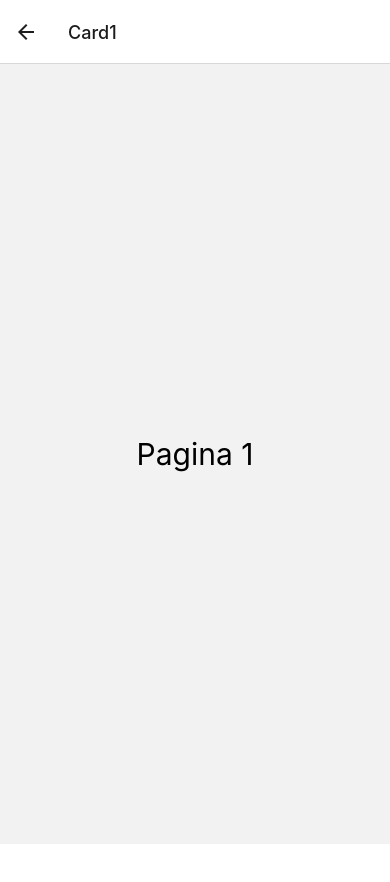
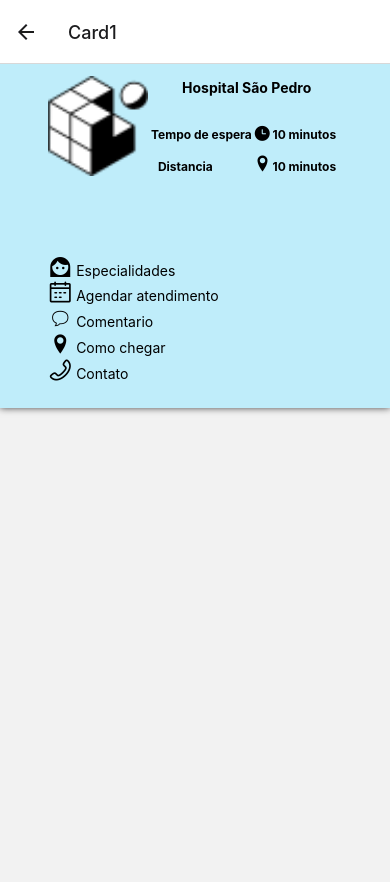
Before and after one commit to arnoldcainan/sos-fila3.0, a React Native app: screen /Card1 in a window 390 px wide. Shown: the top 882 px of the page. Before the commit the page ends 844 px from the top, so only its background shows below. Built offline with nearby package versions, Linux system fonts and the light colour scheme.

Commit message:
adicionando o card1

```diff
--- a/package.json
+++ b/package.json
@@ -21,7 +21,10 @@
     "react-native-safe-area-context": "^4.5.0",
     "react-native-screens": "~3.20.0",
     "react-native-vector-icons": "^9.2.0",
-    "yet": "^0.1.0"
+    "yet": "^0.1.0",
+    "react-native-web": "~0.18.10",
+    "react-dom": "18.2.0",
+    "@expo/webpack-config": "^18.0.1"
   },
   "devDependencies": {
     "@babel/core": "^7.20.0"
--- a/screens/Card1.js
+++ b/screens/Card1.js
@@ -1,12 +1,106 @@
-import { View, Text } from 'react-native'
+import * as React from 'react';
+import { Text, View, StyleSheet, Image, TouchableOpacity } from 'react-native';
+import { AntDesign } from '@expo/vector-icons';  //icone relogio,coracao
+import { Entypo } from '@expo/vector-icons'; //icone local
+import { MaterialCommunityIcons } from '@expo/vector-icons';
+import { EvilIcons } from '@expo/vector-icons';
 
-const Card1 = () => {
 
-    return (
-        <View style={{ flex: 1, justifyContent: 'center', alignItems: 'center' }}>
-            <Text style={{ fontSize: 30 }}>Pagina 1</Text>
-        </View>
-    )
+const Card1 = ({ navigation, route }) => {
+
+  return (
+
+
+          <View style={styles.container}>
+              <TouchableOpacity onPress={() => navigation.navigate('Card1')}>
+            <Image style={styles.logo} source={require('../assets/favicon.png')} />
+              </TouchableOpacity>
+            <View>
+            <Text style={styles.titulo }> Hospital São Pedro</Text>
+              <View style={styles.relogio}>
+                <Text style={styles.paragraph}> Tempo de espera <AntDesign name="clockcircle" size={15} color="black" /> 10 minutos  </Text>
+              </View>
+              <View style={styles.distancia}>
+                <Text style={styles.paragraph}> Distancia              <Entypo name="location-pin" size={20} color="black" />10 minutos  </Text>
+              </View>
+              <View style={styles.especialidades}>
+                <Text><MaterialCommunityIcons name="face-woman" size={24} color="black" /> Especialidades</Text>
+              </View>
+              <View style={styles.agendar}>
+                <Text><AntDesign name="calendar" size={24} color="black" /> Agendar atendimento</Text>
+              </View>
+              <View style={styles.comentario}>
+                <Text><EvilIcons name="comment" size={24} color="black" /> Comentario</Text>
+              </View>
+              <View style={styles.comoChegar}>
+                <Text><Entypo name="location-pin" size={24} color="black" /> Como chegar</Text>
+              </View>
+              <View style={styles.contato}>
+                <Text><AntDesign name="phone" size={24} color="black" /> Contato</Text>
+              </View>
+            </View>
+          </View>
+  );
 }
 
+const styles = StyleSheet.create({
+  container: {
+    elevation: 3,
+    flexDirection: 'row',
+    alignItems: 'center',
+    justifyContent: 'center',
+    padding: 25,
+    backgroundColor:'#BFEDFA',
+    marginBottom: 500,
+    shadowColor: '#444',
+    shadowOpacity: 2.5,
+    shadowRadius: 7,
+  },
+  titulo: {
+    textAlign:'center',
+    textItems: 'center',
+    justifyContent: 'center',
+    padding: 30,
+    fontWeight: 'bold',
+    marginTop: -40,
+  },
+  paragraph: {
+    textAlign:'right',
+    marginTop: 0,
+    fontSize: 12,
+    fontWeight: 'bold',
+  },
+  //icone relogio
+  relogio:{
+    color: "blue",
+    marginBottom: 10,
+  //icone local
+  },
+  distancia:{
+    color: "blue",
+},
+  logo: {
+    height: 100,
+    width: 100,
+    marginTop: -160,
+  },
+  especialidades:{
+    alignItems:'row',
+    marginTop: 80,
+    marginLeft: -100,
+},
+  agendar:{
+    marginLeft: -100,
+},
+  comentario:{
+   marginLeft: -100,
+},
+  comoChegar:{
+   marginLeft: -100,
+},
+  contato:{
+  marginLeft: -100,
+},
+});
+
 export default Card1
--- a/screens/Principal.js
+++ b/screens/Principal.js
@@ -10,7 +10,7 @@ const Principal = ({ navigation, route }) => {
 
         <View style={styles.container}>
             <TouchableOpacity onPress={() => navigation.navigate('Card1')}>
-          <Image style={styles.logo} source={require('../assets/icon.png')} />
+          <Image style={styles.logo} source={require('../assets/favicon.png')} />
             </TouchableOpacity>
           <View>
            <Text style={styles.titulo }> Hospital São Pedro</Text>
@@ -31,11 +31,16 @@ const Principal = ({ navigation, route }) => {
 
 const styles = StyleSheet.create({
   container: {
+    elevation: 3,
     flexDirection: 'row',
     alignItems: 'center',
     justifyContent: 'center',
-    padding: 30,
+    padding: 25,
     backgroundColor:'#BFEDFA',
+    marginBottom: 500,
+    shadowColor: '#444',
+    shadowOpacity: 2.5,
+    shadowRadius: 7,
   },
   titulo: {
     textAlign:'center',
@@ -61,7 +66,7 @@ const styles = StyleSheet.create({
     color: "blue",
 },
   logo: {
-    height: 140,
+    height: 100,
     width: 100,
   },
     coracao:{
```
Also changed, not shown: 1 other file (tests, documents, lock files or other folders).
